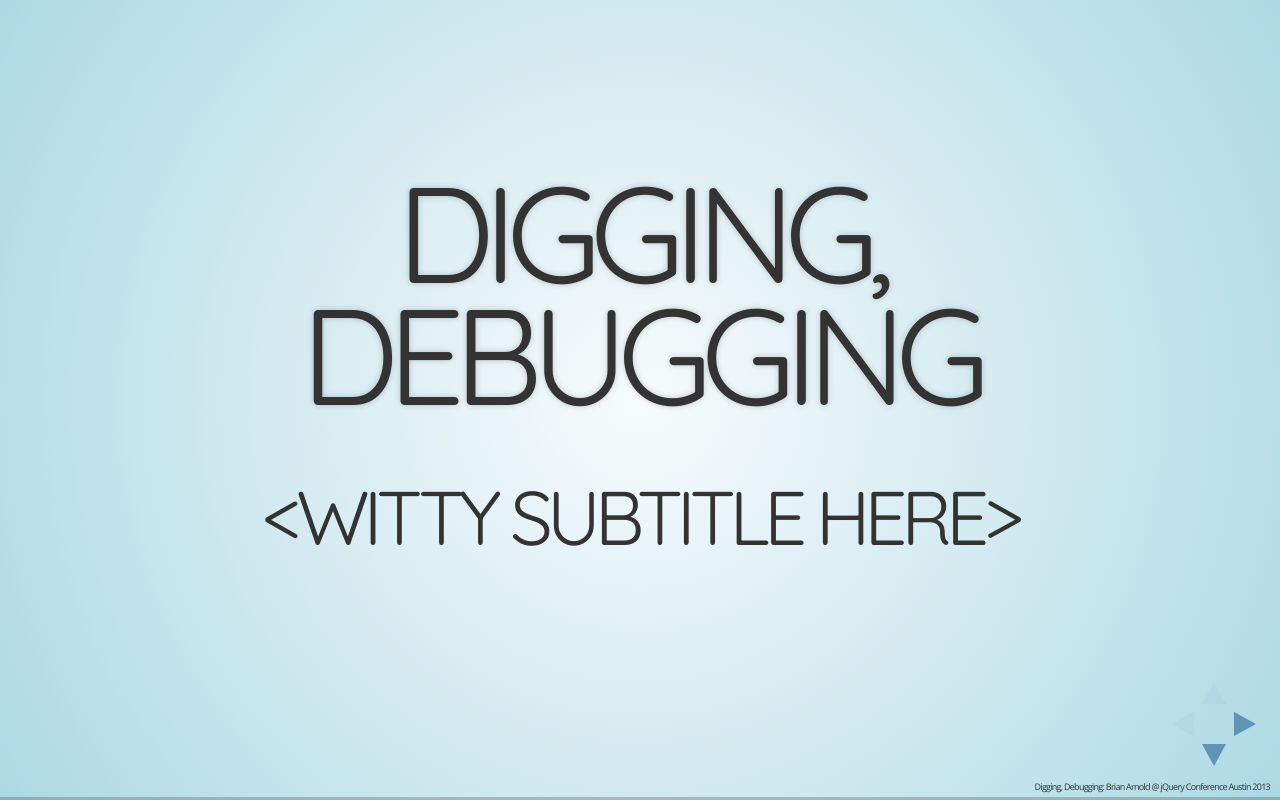
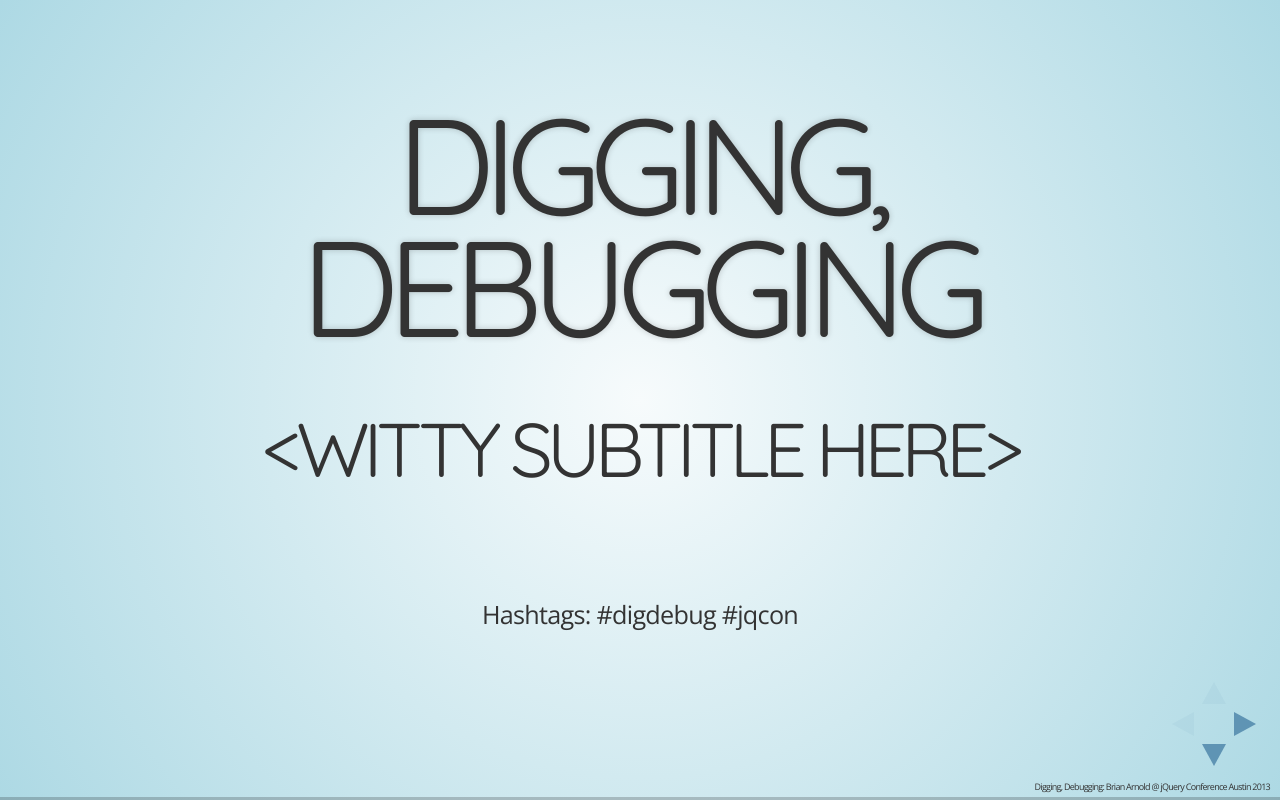
Before and after one commit to brianarn/jqcon-san-diego-2014-digging-debugging, a website: page presentation/index.html in a window 1280 px wide. Drawn offline with nearby package versions, Linux system fonts and the light colour scheme.

Commit message:
Adding hashtags

```diff
--- a/presentation/index.html
+++ b/presentation/index.html
@@ -30,6 +30,8 @@
         <section>
           <h1>Digging, Debugging</h1>
           <h2>&lt;witty subtitle here&gt;</h2>
+          <!-- inline style zomg -->
+          <p style="padding-top: 3em; font-size: 0.7em">Hashtags: #digdebug #jqcon</p>
         </section>
         <section>
           <h3>Brian Arnold</h3>
```
